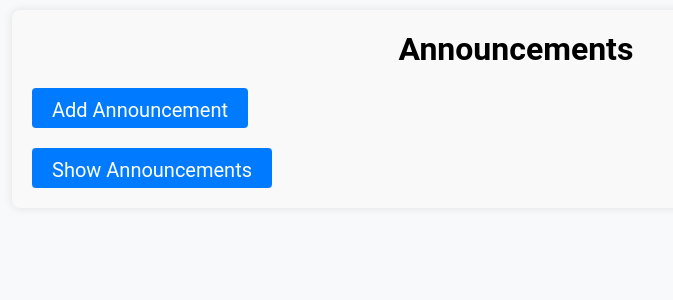
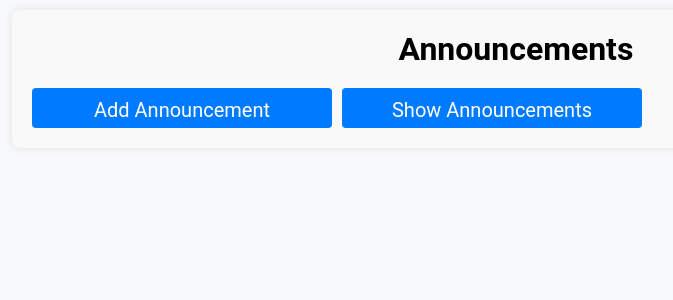
Before and after one commit to haggeresmail/GraduationFRONT, a React (Create React App) app: page /addannouncment in a window 1280 px wide. Shown: the top 300 px of the page, without its empty margins (124-797 px from the left). Built offline with nearby package versions, Linux system fonts and the light colour scheme.

Commit message:
new update for announcment

```diff
--- a/src/components/Announcment/AddAnnouncment.css
+++ b/src/components/Announcment/AddAnnouncment.css
@@ -22,7 +22,7 @@
 
   .add-announcement button {
     padding: 10px 20px;
-    background: #ffa200;
+    background: #007bff;
     color: #fff;
     border: none;
     border-radius: 4px;
@@ -159,13 +159,19 @@
     width: 100px;
     display: inline;
     margin-right: 10px;
+
   }
 
   button[type="button"]:hover {
     background: #0056b3;
   }
-  .action{
+  .action {
     width: 100px;
     display: inline;
     margin-right: 10px;
   }
+  .annButton {
+    width: 300px;
+    display: inline;
+    margin-right: 10px;
+  }
--- a/src/components/Announcment/AddAnnouncment.js
+++ b/src/components/Announcment/AddAnnouncment.js
@@ -121,10 +121,10 @@ const AnnouncementsPage = () => {
   return (
     <div className="announcements-container">
       <h1>Announcements</h1>
-      <button onClick={openModal}>Add Announcement</button>
+      <button  className="annButton"  onClick={openModal}>Add Announcement</button>
 
       {/* Button to show table */}
-      <button onClick={handleShowTable}>Show Announcements</button>
+      <button  className="annButton" onClick={handleShowTable}>Show Announcements</button>
 
       {/* Modal for adding new announcement */}
       <Modal
```
